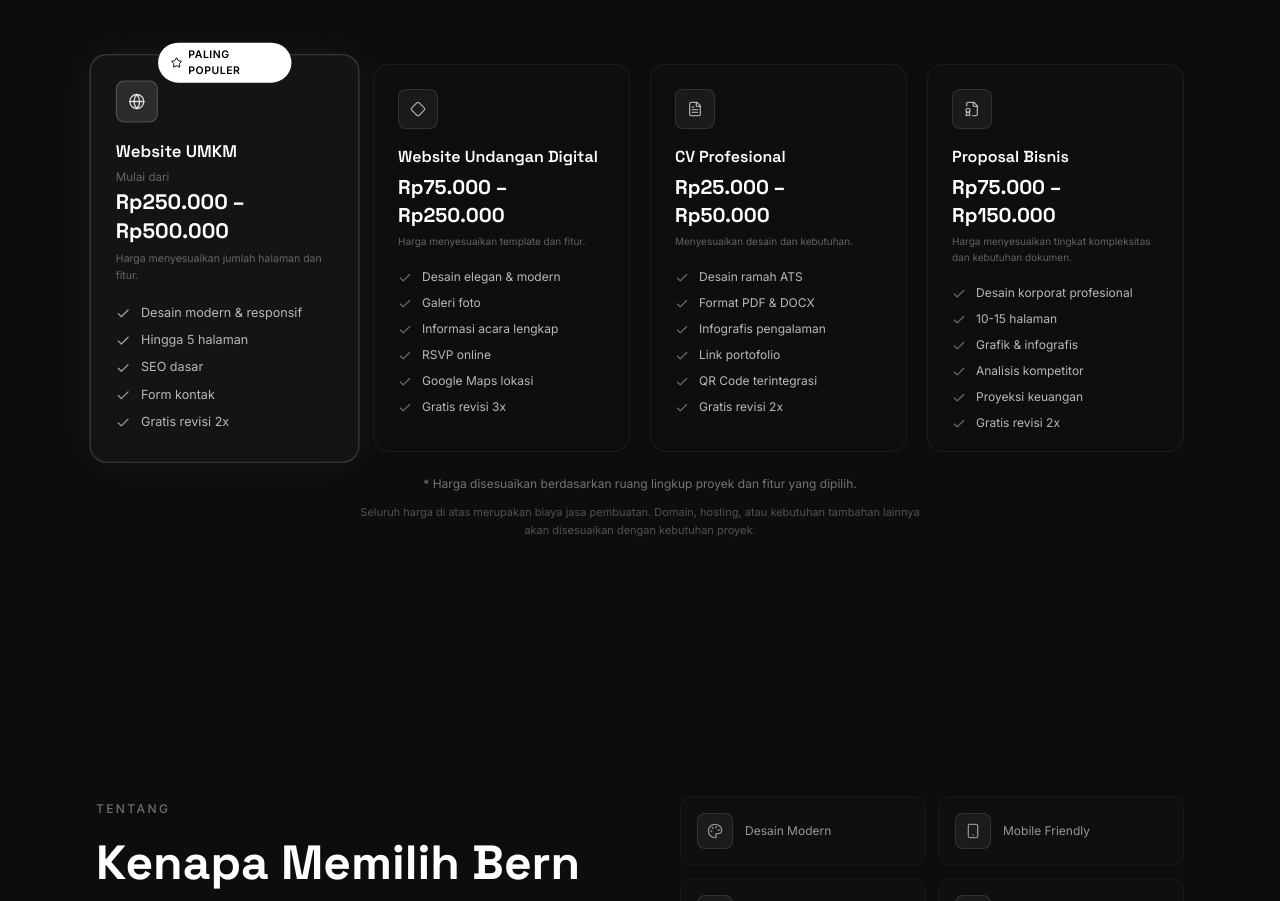
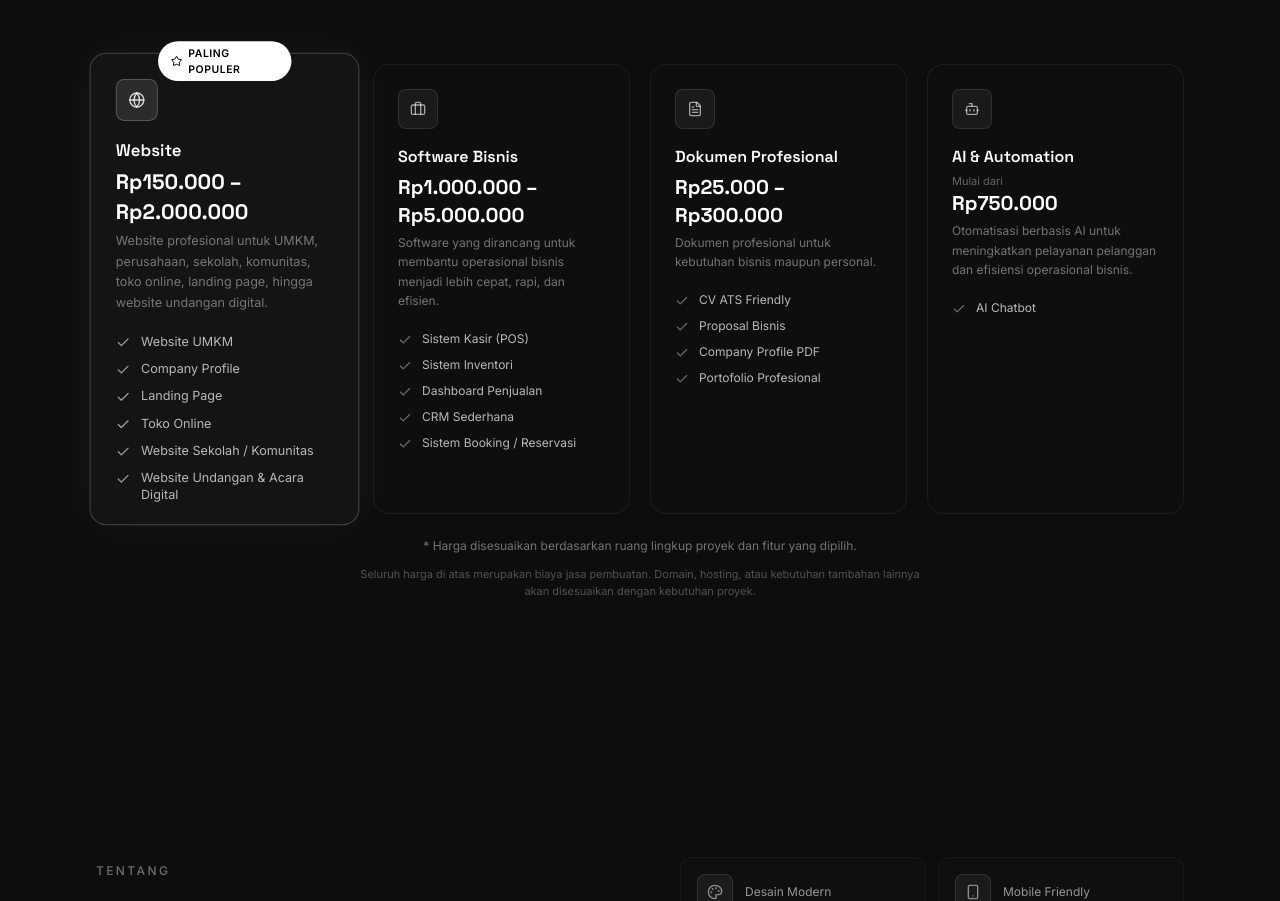
Before and after one commit to hbrn004/bern-labs, a Next.js app: page / in a window 1280 px wide. Shown: the part 2920-3821 px from the top of the page. Built offline with nearby package versions, Linux system fonts and the light colour scheme.

Commit message:
feat: refactor pricing section into main service categories

```diff
--- a/src/components/Pricing.tsx
+++ b/src/components/Pricing.tsx
@@ -1,71 +1,66 @@
 "use client";
 
-import { Globe, Diamond, FileText, FileBadge, Check, Star } from "lucide-react";
+import { Globe, Briefcase, FileText, Bot, Check, Star } from "lucide-react";
 import ScrollReveal from "./ScrollReveal";
 
 const services = [
   {
     icon: Globe,
-    title: "Website UMKM",
-    pricePrefix: "Mulai dari",
-    price: "Rp250.000 – Rp500.000",
+    title: "Website",
+    pricePrefix: "",
+    price: "Rp150.000 – Rp2.000.000",
     popular: true,
-    note: "Harga menyesuaikan jumlah halaman dan fitur.",
+    description:
+      "Website profesional untuk UMKM, perusahaan, sekolah, komunitas, toko online, landing page, hingga website undangan digital.",
     features: [
-      "Desain modern & responsif",
-      "Hingga 5 halaman",
-      "SEO dasar",
-      "Form kontak",
-      "Gratis revisi 2x",
+      "Website UMKM",
+      "Company Profile",
+      "Landing Page",
+      "Toko Online",
+      "Website Sekolah / Komunitas",
+      "Website Undangan & Acara Digital",
     ],
   },
   {
-    icon: Diamond,
-    title: "Website Undangan Digital",
+    icon: Briefcase,
+    title: "Software Bisnis",
     pricePrefix: "",
-    price: "Rp75.000 – Rp250.000",
+    price: "Rp1.000.000 – Rp5.000.000",
     popular: false,
-    note: "Harga menyesuaikan template dan fitur.",
+    description:
+      "Software yang dirancang untuk membantu operasional bisnis menjadi lebih cepat, rapi, dan efisien.",
     features: [
-      "Desain elegan & modern",
-      "Galeri foto",
-      "Informasi acara lengkap",
-      "RSVP online",
-      "Google Maps lokasi",
-      "Gratis revisi 3x",
+      "Sistem Kasir (POS)",
+      "Sistem Inventori",
+      "Dashboard Penjualan",
+      "CRM Sederhana",
+      "Sistem Booking / Reservasi",
     ],
   },
   {
     icon: FileText,
-    title: "CV Profesional",
+    title: "Dokumen Profesional",
     pricePrefix: "",
-    price: "Rp25.000 – Rp50.000",
+    price: "Rp25.000 – Rp300.000",
     popular: false,
-    note: "Menyesuaikan desain dan kebutuhan.",
+    description:
+      "Dokumen profesional untuk kebutuhan bisnis maupun personal.",
     features: [
-      "Desain ramah ATS",
-      "Format PDF & DOCX",
-      "Infografis pengalaman",
-      "Link portofolio",
-      "QR Code terintegrasi",
-      "Gratis revisi 2x",
+      "CV ATS Friendly",
+      "Proposal Bisnis",
+      "Company Profile PDF",
+      "Portofolio Profesional",
     ],
   },
   {
-    icon: FileBadge,
-    title: "Proposal Bisnis",
-    pricePrefix: "",
-    price: "Rp75.000 – Rp150.000",
+    icon: Bot,
+    title: "AI & Automation",
+    pricePrefix: "Mulai dari",
+    price: "Rp750.000",
     popular: false,
-    note: "Harga menyesuaikan tingkat kompleksitas dan kebutuhan dokumen.",
-    features: [
-      "Desain korporat profesional",
-      "10-15 halaman",
-      "Grafik & infografis",
-      "Analisis kompetitor",
-      "Proyeksi keuangan",
-      "Gratis revisi 2x",
-    ],
+    description:
+      "Otomatisasi berbasis AI untuk meningkatkan pelayanan pelanggan dan efisiensi operasional bisnis.",
+    features: ["AI Chatbot"],
   },
 ];
 
@@ -145,9 +140,9 @@ export default function Pricing() {
                     </p>
                   </div>
 
-                  {/* Note */}
-                  <p className="text-[10px] text-paragraph/50 mb-5 leading-relaxed">
-                    {svc.note}
+                  {/* Deskripsi */}
+                  <p className="text-xs text-paragraph/60 leading-relaxed mb-5">
+                    {svc.description}
                   </p>
 
                   <ul className="space-y-2.5 flex-1 mb-0">
```
